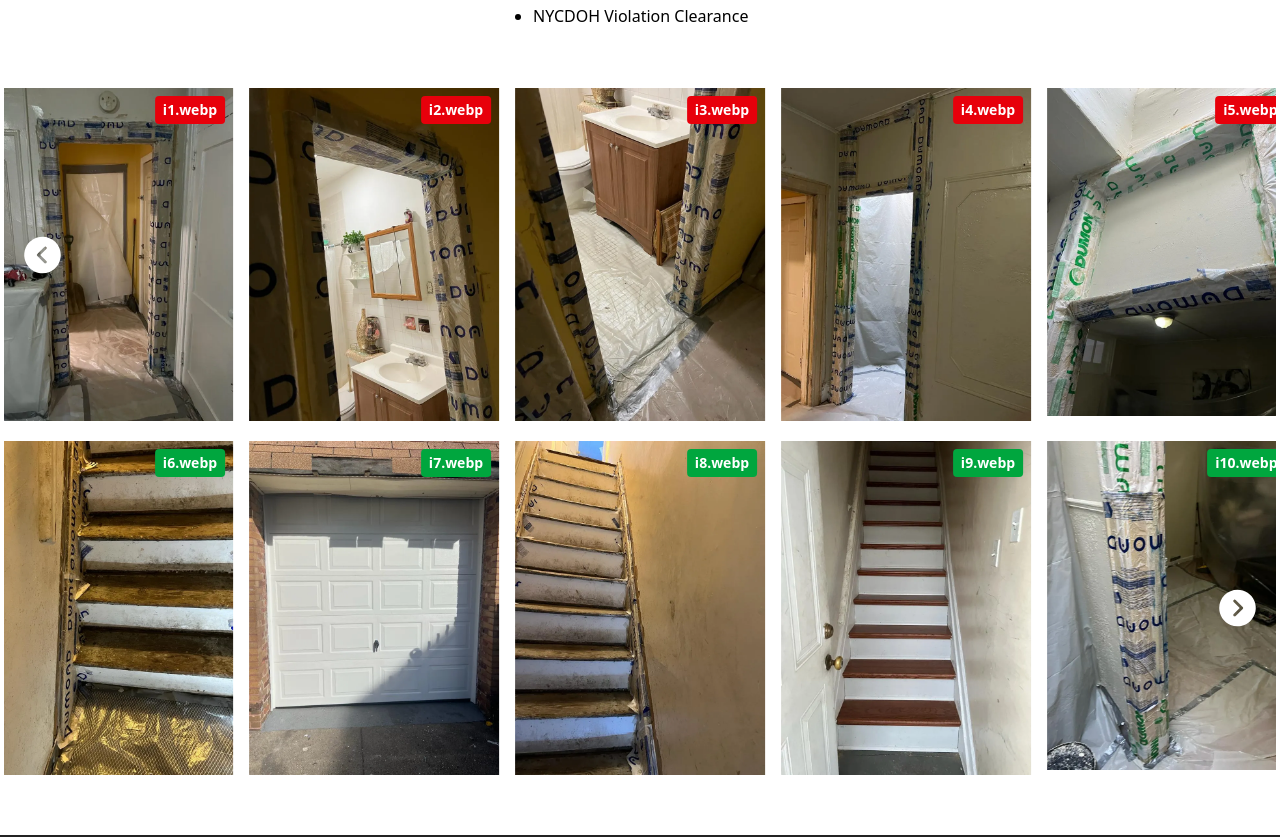
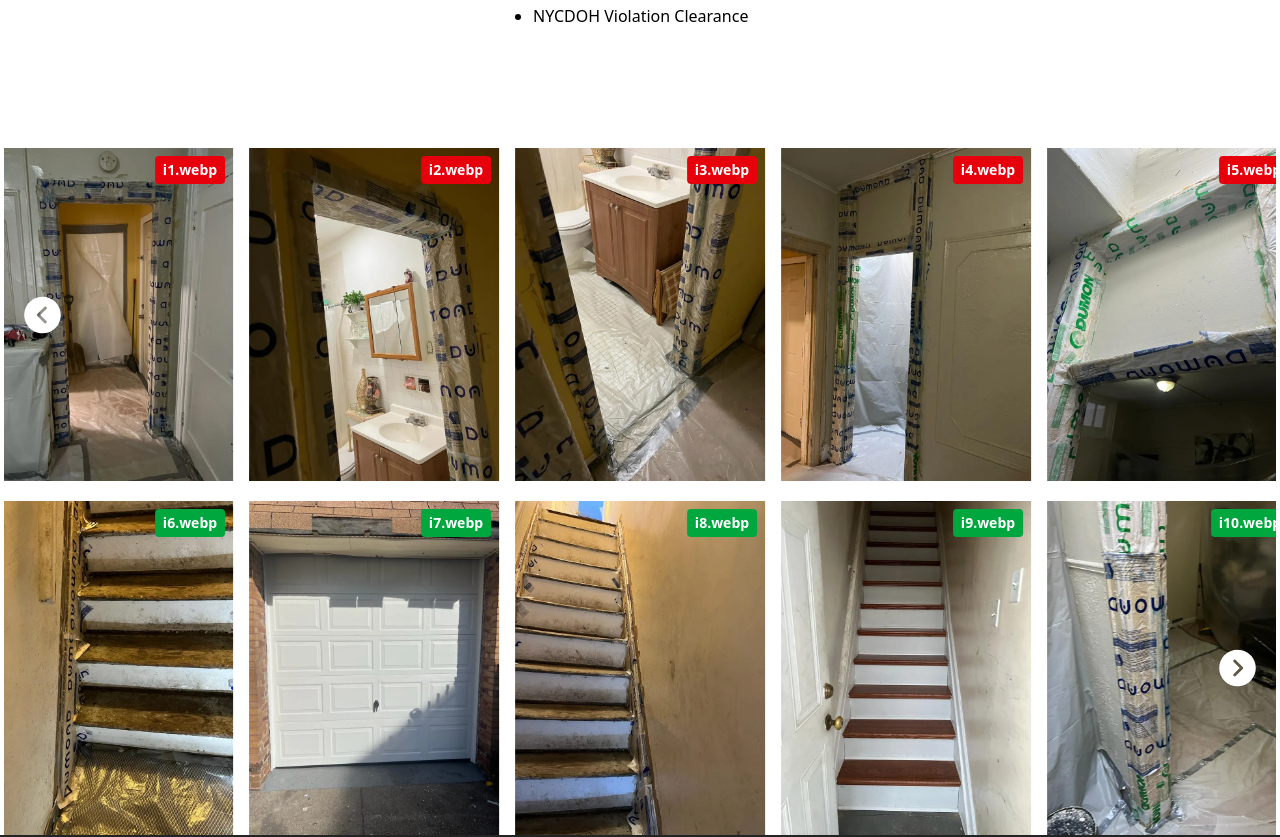
Before and after one commit to Davetechinnovation/RDR, a Next.js app: page /projects in a window 1280 px wide. Shown: the part 1842-2679 px from the top of the page. Built offline with nearby package versions, Linux system fonts and the light colour scheme.

Commit message:
fix(projects): correct image slider layout and width
- Remove extra 'w-full' div
- Adjust min-width value from '250pxx' to '250px' for image containers
- Ensure proper closing of div tags

```diff
--- a/src/app/projects/page.tsx
+++ b/src/app/projects/page.tsx
@@ -164,7 +164,8 @@ function page() {
           </ul>
         </div>
 
-        <div className="w-full">
+
+      </div> <div className="w-full">
           <div className="relative px-1">
             <div className="overflow-hidden" ref={emblaRef3}>
               <div className="flex py-5">
@@ -192,7 +193,7 @@ function page() {
                     i4.webp
                   </div>
                 </div>
-                <div className="flex-[0_0_calc((100%-40px)/5)] min-w-[250pxx] sm:mr-4 mr-3 relative">
+                <div className="flex-[0_0_calc((100%-40px)/5)] min-w-[250px] sm:mr-4 mr-3 relative">
                   <img src="i5.webp" alt="" className="w-full" />
                   <div className="absolute top-2 right-2 bg-red-600 text-white px-2 py-1 text-sm font-bold z-10 rounded">
                     i5.webp
@@ -281,7 +282,7 @@ function page() {
                     i9.webp
                   </div>
                 </div>
-                <div className="flex-[0_0_calc((100%-40px)/5)] min-w-[250pxx] sm:mr-4 mr-3 relative">
+                <div className="flex-[0_0_calc((100%-40px)/5)] min-w-[250px] sm:mr-4 mr-3 relative">
                   <img src="i10.webp" alt="" className="w-full" />
                   <div className="absolute top-2 right-2 bg-green-600 text-white px-2 py-1 text-sm font-bold z-10 rounded">
                     i10.webp
@@ -348,7 +349,6 @@ function page() {
             </div>
           </div>
         </div>
-      </div>
     </div>
   );
 }
```
